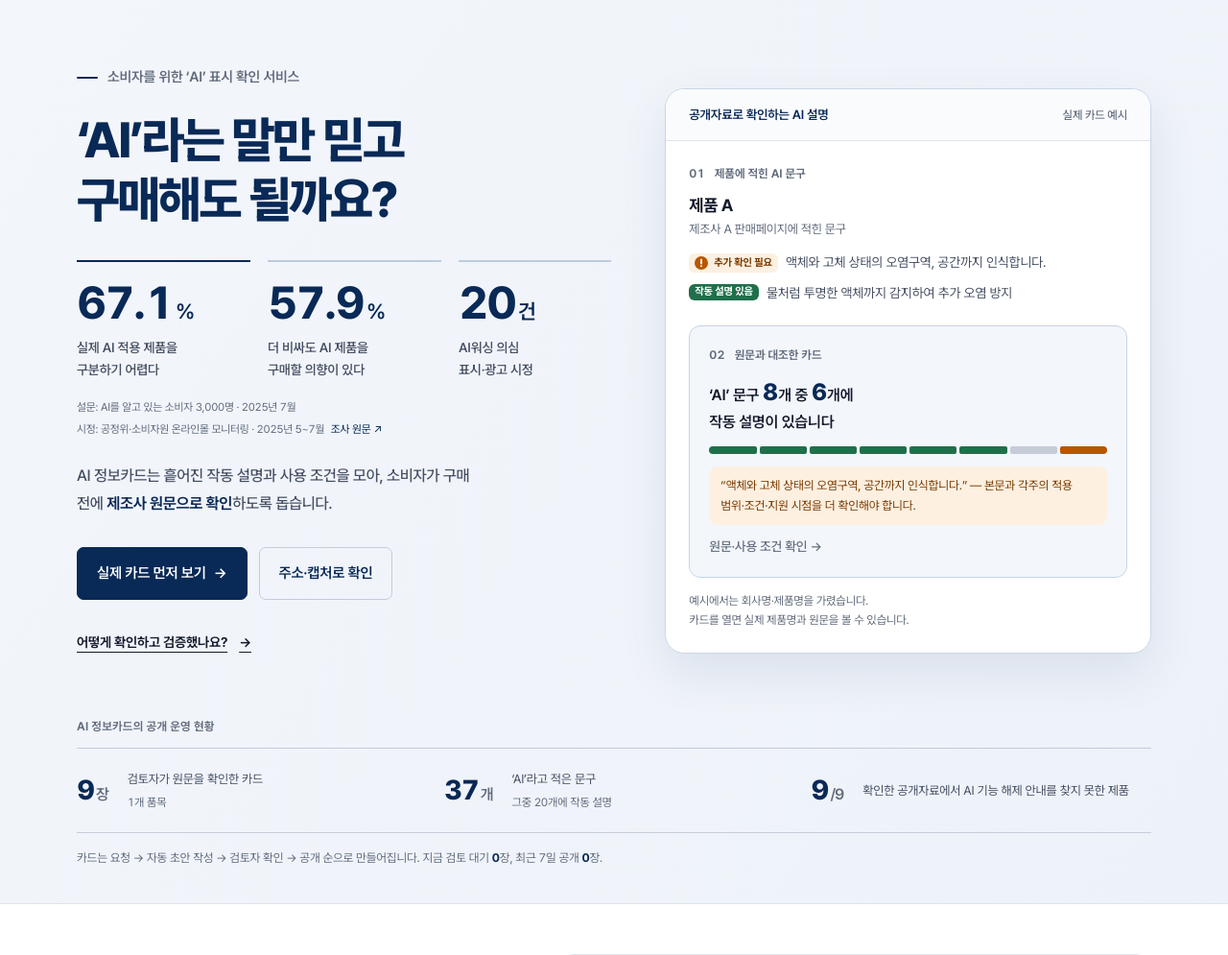
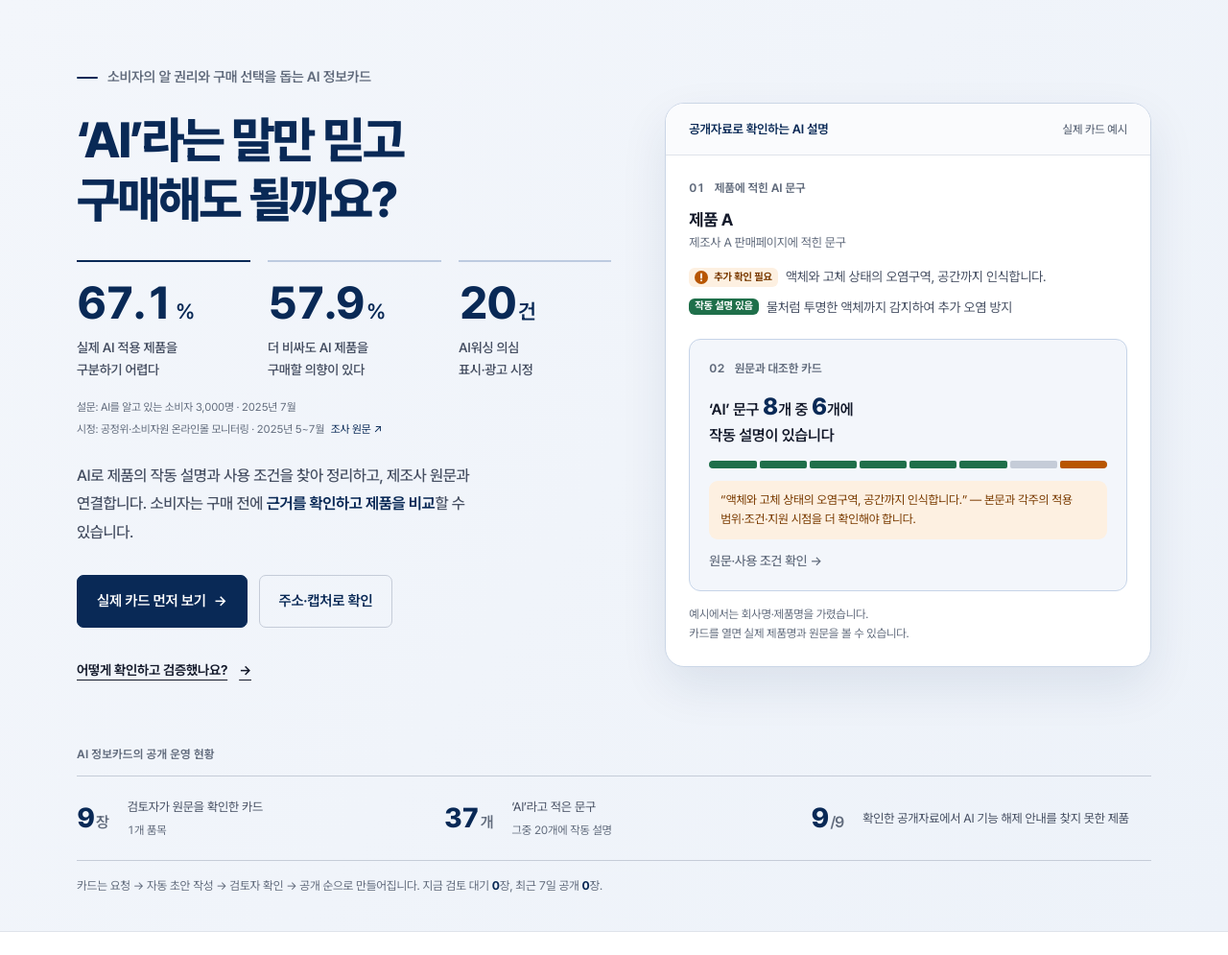
Before and after one commit to qutesophie-brilliant/aicard, a FastAPI app: page / in a window 1280 px wide. Shown: the part 76-1071 px from the top of the page at 96% size. Run offline with FastAPI, Linux system fonts and the light colour scheme; data comes from the database, SQL or seed files in the repository.

Commit message:
Clarify consumer purpose in homepage introduction

```diff
--- a/app/templates/index.html
+++ b/app/templates/index.html
@@ -24,7 +24,7 @@
     <div class="wrap">
       <div class="hero-grid">
         <div class="hero-copy">
-          <p class="hero-kicker">소비자를 위한 ‘AI’ 표시 확인 서비스</p>
+          <p class="hero-kicker">소비자의 알 권리와 구매 선택을 돕는 AI 정보카드</p>
           <h1><span>‘AI’라는 말만 믿고</span> <span>구매해도 될까요?</span></h1>
           <div class="problem-evidence" aria-label="공정위·소비자원 조사로 본 AI 제품 정보의 필요성">
             <dl class="problem-figures">
@@ -34,7 +34,7 @@
             </dl>
             <p class="problem-source">설문: AI를 알고 있는 소비자 3,000명 · 2025년 7월<br>시정: 공정위·소비자원 온라인몰 모니터링 · 2025년 5~7월 <a href="https://www.kca.go.kr/home/sub.do?menukey=4002&amp;mode=view&amp;no=1003953470" target="_blank" rel="noopener noreferrer">조사 원문 <span aria-hidden="true">↗</span></a></p>
           </div>
-          <p class="sub">AI 정보카드는 흩어진 작동 설명과 사용 조건을 모아, 소비자가 구매 전에 <strong>제조사 원문으로 확인</strong>하도록 돕습니다.</p>
+          <p class="sub">AI로 제품의 작동 설명과 사용 조건을 찾아 정리하고, 제조사 원문과 연결합니다. 소비자는 구매 전에 <strong>근거를 확인하고 제품을 비교</strong>할 수 있습니다.</p>
           <div class="hero-actions">
             {% if example %}<a class="btn primary" href="/card/{{ example.product.id }}">실제 카드 먼저 보기 <span aria-hidden="true">→</span></a>{% endif %}
             <a class="btn hero-secondary" href="#start-check">주소·캡처로 확인</a>
```
